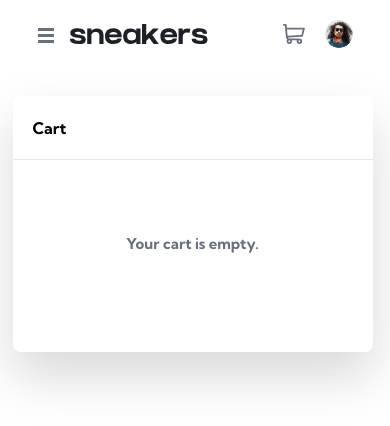
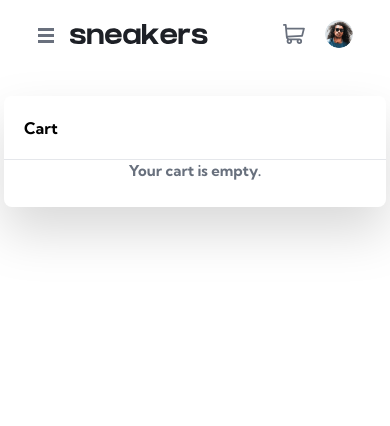
Before and after one commit to Davesakraken/ecommerce-product-page, a React (Vite) app: page / in a window 390 px wide. Both pictures are taken after a click on the element 293 px from the left and 34 px from the top of the page. Shown: the top 426 px of the page. Built offline with nearby package versions, Linux system fonts and the light colour scheme.

Commit message:
cart menu mobile positioning

```diff
--- a/src/components/Navbar/Cart.tsx
+++ b/src/components/Navbar/Cart.tsx
@@ -12,7 +12,7 @@ export default function Navbar() {
   const toggleCartMenu = () => setIsOpen((currentValue) => !currentValue);
 
   return (
-    <div className="relative flex items-center gap-5 lg:pb-3 lg:gap-12">
+    <div className="flex items-center gap-5 lg:relative lg:pb-3 lg:gap-12">
       <div onClick={toggleCartMenu}>
         <CartIcon />
       </div>
--- a/src/components/Navbar/CartMenu.tsx
+++ b/src/components/Navbar/CartMenu.tsx
@@ -4,8 +4,11 @@ export default function CartMenu() {
   const cartMenuHeaderStyles = "border-b font-bold h-16 pl-5";
   const cartEmptyStyles = "text-[15px] font-bold pb-6 text-blue-dark";
 
+  // desktop layouts
+  const containerLayout = "lg:w-[22.5rem] lg:h-[16rem] lg:translate-x-32";
+
   return (
-    <div className={`absolute flex flex-col w-[22.5rem] h-[16rem] top-24 right-0 translate-x-5 lg:translate-x-20 ${containerStyles}`}>
+    <div className={`absolute flex flex-col top-24 right-[1vw] w-[98vw] ${containerLayout} ${containerStyles}`}>
       <div className={`flex items-center ${cartMenuHeaderStyles}`}>Cart</div>
       <div className={`flex items-center justify-center text-center flex-auto ${cartEmptyStyles}`}>Your cart is empty.</div>
     </div>
```
